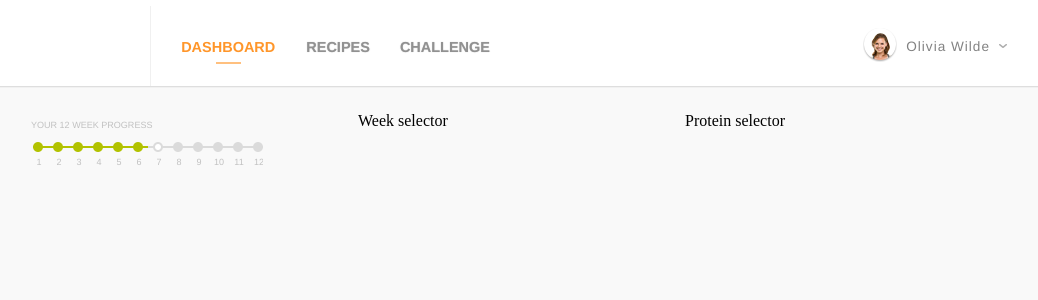
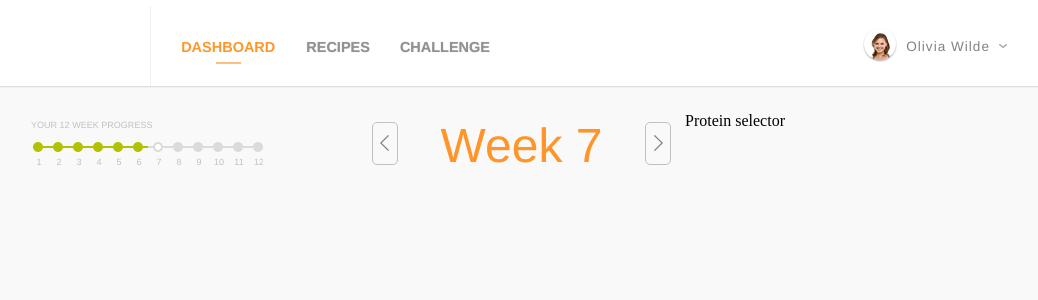
Before and after one commit to trohda/diet-feature-project, a React (Create React App) app: page / in a window 1280 px wide. Shown: the top 300 px of the page, without its empty margins (121-1159 px from the left). Built offline with nearby package versions, Linux system fonts and the light colour scheme.

Commit message:
Week Selector Done

```diff
--- a/src/components/MealPlan/MealPlanHeader/MealPlanHeaderStyles/WeekSelector.styled.js
+++ b/src/components/MealPlan/MealPlanHeader/MealPlanHeaderStyles/WeekSelector.styled.js
@@ -3,4 +3,35 @@ import styled from "styled-components";
 export const StyledWeekSelector = styled.div`
   width: 327px;
   height: 60px;
+  display: flex;
+  flex-direction: row;
+  justify-content: space-around;
+  align-items: center;
+  margin-top: 2px;
+
+  h2 {
+    font-size: 3rem;
+    font-family: "Helvetica";
+    color: rgb(255, 148, 40);
+    text-align: center;
+    padding-top: 5px;
+  }
+
+  .buttonWrapper {
+    width: 42px;
+    display: flex;
+    flex-direction: row;
+  }
+  .right {
+    justify-content: flex-end;
+  }
+
+  button {
+    border: 1px solid rgb(192, 192, 192);
+    border-radius: 5px;
+    background-color: rgba(255, 255, 255, 0);
+    width: 26px;
+    height: 43px;
+    padding-top: 3px;
+  }
 `;
--- a/src/components/MealPlan/MealPlanHeader/WeekProgress/WeekProgressBar/WeekProgressBar.js
+++ b/src/components/MealPlan/MealPlanHeader/WeekProgress/WeekProgressBar/WeekProgressBar.js
@@ -11,21 +11,21 @@ const WeekProgressBar = () => {
       {progressWeeks.map((el) => {
         if (el.isActive) {
           return (
-            <div className="singleWeek">
+            <div key={el.weekId} className="singleWeek">
               <img src={currentImg} alt="progress week icon" />
               <p className="weekId">{el.weekId}</p>
             </div>
           );
         } else if (el.isDone) {
           return (
-            <div className="singleWeek">
+            <div key={el.weekId} className="singleWeek">
               <img src={pastImg} alt="progress week icon" />
               <p className="weekId">{el.weekId}</p>
             </div>
           );
         } else if (!el.isDone) {
           return (
-            <div className="singleWeek">
+            <div key={el.weekId} className="singleWeek">
               <img src={futureImg} alt="progress week icon" />
               <p className="weekId">{el.weekId}</p>
             </div>
--- a/src/components/MealPlan/MealPlanHeader/WeekSelector/WeekSelector.js
+++ b/src/components/MealPlan/MealPlanHeader/WeekSelector/WeekSelector.js
@@ -1,9 +1,37 @@
+import { useState } from "react";
 import { StyledWeekSelector } from "../MealPlanHeaderStyles/WeekSelector.styled";
+import arrowLeft from "./img/arrowLeft.png";
+import arrowRight from "./img/arrowRight.png";
+const WeekSelector = () => {
+  const [weekNumber, setWeekNumber] = useState(7);
+  const incrementHandlerClick = () => {
+    setWeekNumber(weekNumber + 1);
+  };
 
-const WeekSelector = () => {
+  const decrementHandlerClick = () => {
+    setWeekNumber(weekNumber - 1);
+  };
+
   return (
     <>
-      <StyledWeekSelector>Week selector</StyledWeekSelector>
+      <StyledWeekSelector>
+        <div className="buttonWrapper left">
+          {weekNumber !== 1 && (
+            <button onClick={decrementHandlerClick}>
+              <img src={arrowLeft} alt="arrow left" />
+            </button>
+          )}
+        </div>
+
+        <h2>Week {weekNumber}</h2>
+        <div className="buttonWrapper right">
+          {weekNumber !== 4 && (
+            <button onClick={incrementHandlerClick}>
+              <img src={arrowRight} alt="arrow right" />
+            </button>
+          )}
+        </div>
+      </StyledWeekSelector>
     </>
   );
 };
```
Also changed, not shown: src/components/MealPlan/MealPlanHeader/WeekSelector/img/arrowLeft.png (added), src/components/MealPlan/MealPlanHeader/WeekSelector/img/arrowRight.png (added).
